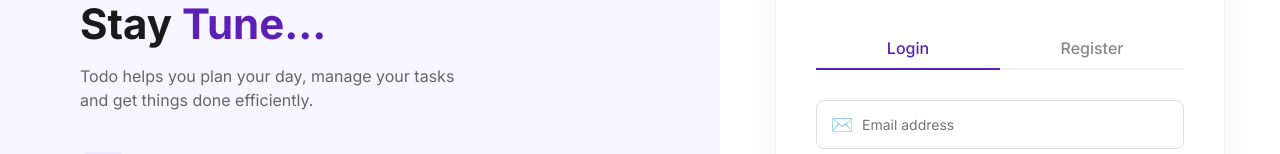
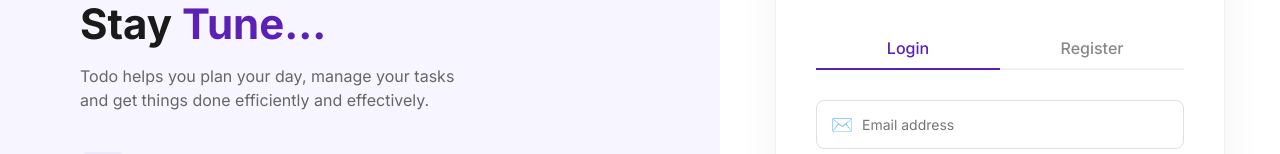
Before and after one commit to MuhammadShifan/todo, a React app in the folder frontend/: page / in a window 1280 px wide. Shown: the part 241-395 px from the top of the page. Built offline with nearby package versions, Linux system fonts and the light colour scheme; the HTML template or start-up script is replaced by a standard one.

Commit message:
Testing fully automated CI/CD pipeline

```diff
--- a/frontend/src/App.jsx
+++ b/frontend/src/App.jsx
@@ -134,7 +134,7 @@ function App() {
           Stay <span className="highlight">Tune...</span>
         </h1>
         <p className="hero-subtext">
-          Todo helps you plan your day, manage your tasks and get things done efficiently.
+          Todo helps you plan your day, manage your tasks and get things done efficiently and effectively.
         </p>
 
         <div className="feature-list">
```
